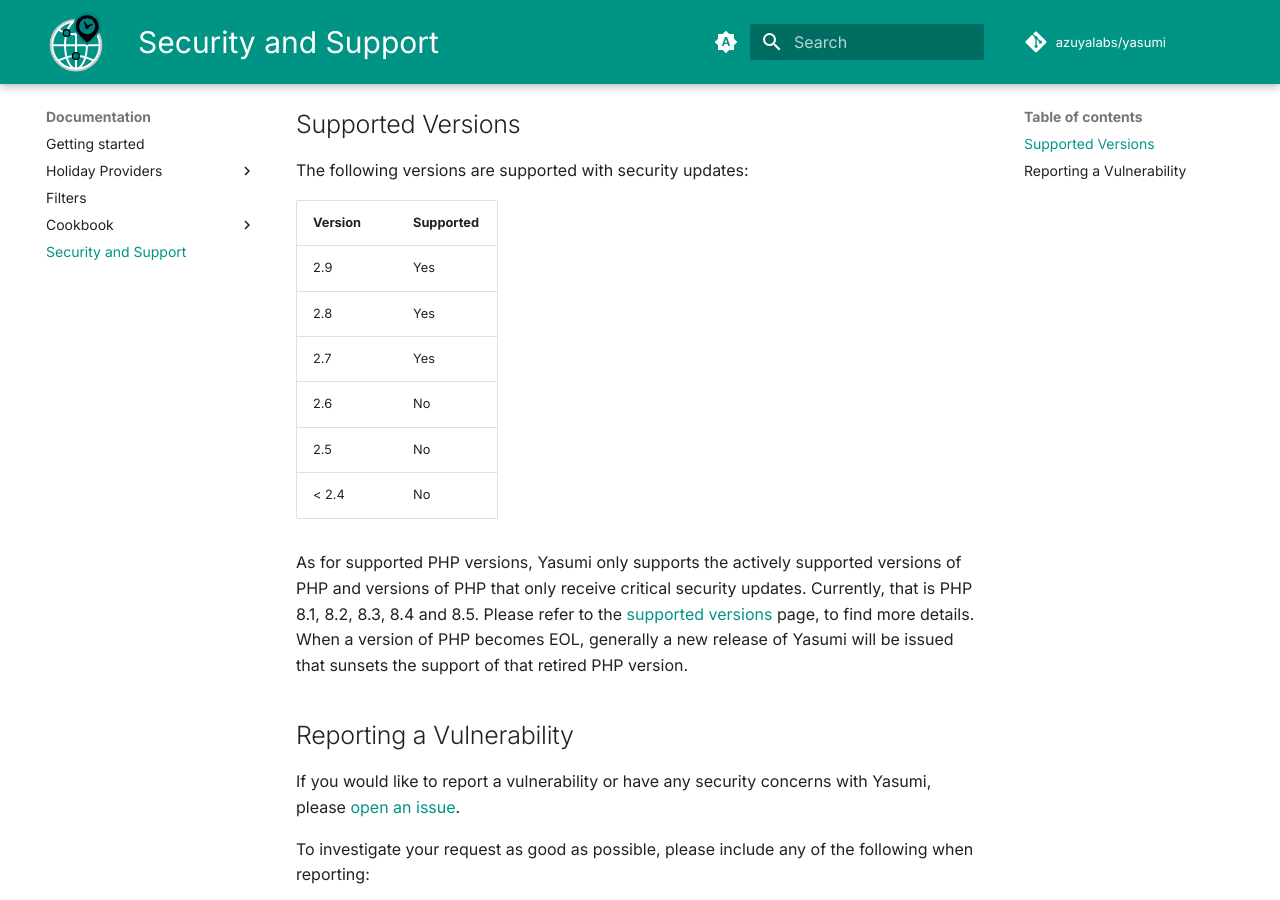
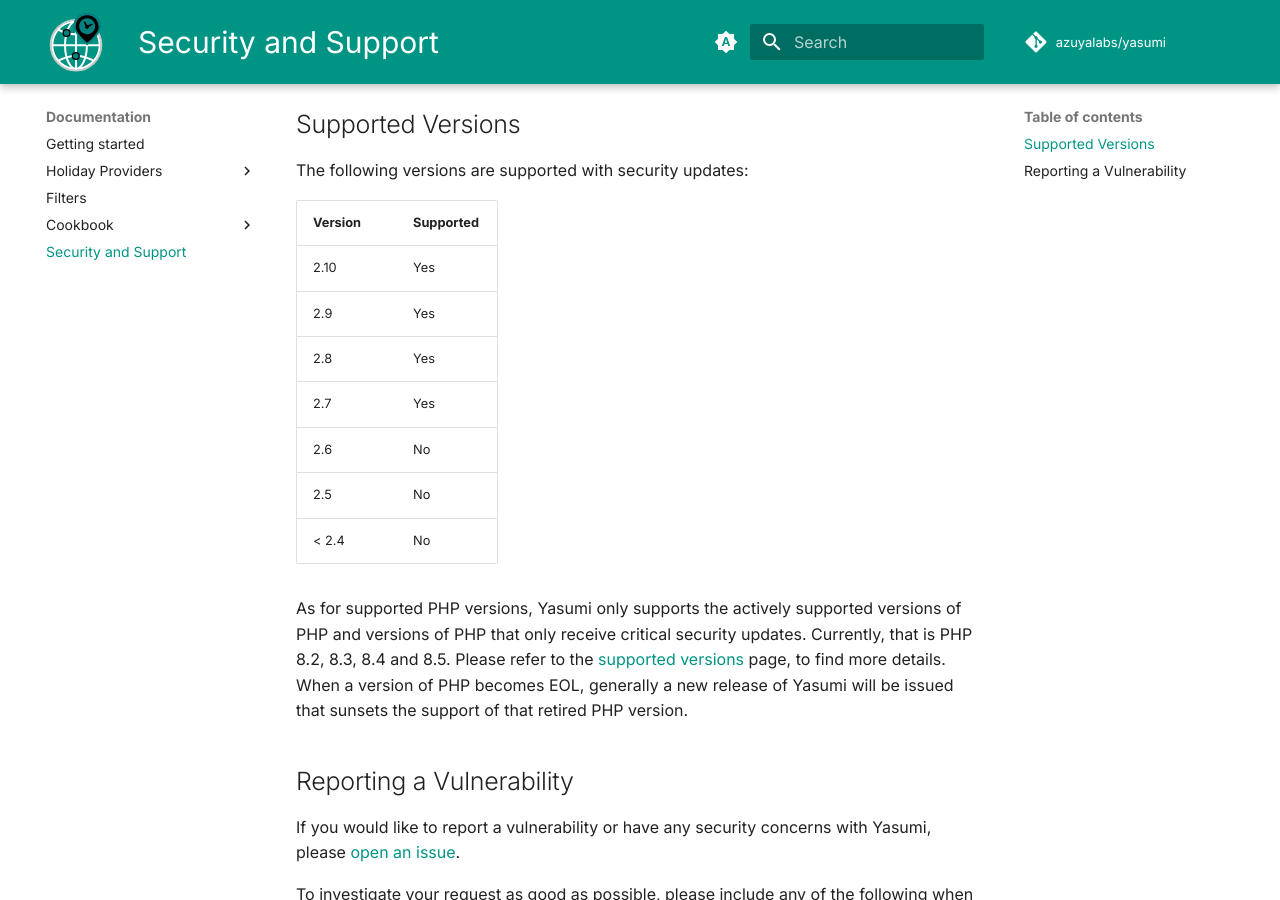
Before and after one commit to azuyalabs/yasumi-docs, an MkDocs documentation site: the page built from docs/security.md, in a window 1280 px wide and 900 px high, scrolled down 207 px. Built offline with MkDocs 1.6.1 and Material for MkDocs 9.7.7, drawn with Linux system fonts in a browser that asks for light colours; comment, search, counter and statistics services are not loaded.

Commit message:
Update latest list of supported PHP versions
Signed-off-by: Sacha Telgenhof <me@sachatelgenhof.com>

```diff
--- a/docs/security.md
+++ b/docs/security.md
@@ -6,6 +6,7 @@ The following versions are supported with security updates:
 
 | Version  | Supported |
 | -------- | --------- |
+| 2.10     | Yes       |
 | 2.9      | Yes       |
 | 2.8      | Yes       |
 | 2.7      | Yes       |
@@ -14,7 +15,7 @@ The following versions are supported with security updates:
 | &lt; 2.4 | No        |
 
 As for supported PHP versions, Yasumi only supports the actively supported versions of PHP and versions of PHP
-that only receive critical security updates. Currently, that is PHP 8.1, 8.2, 8.3, 8.4 and 8.5.
+that only receive critical security updates. Currently, that is PHP 8.2, 8.3, 8.4 and 8.5.
 Please refer to the [supported versions](https://www.php.net/supported-versions.php) page, to find more details.
 When a version of PHP becomes EOL, generally a new release of Yasumi will be issued that sunsets the
 support of that retired PHP version.
```
